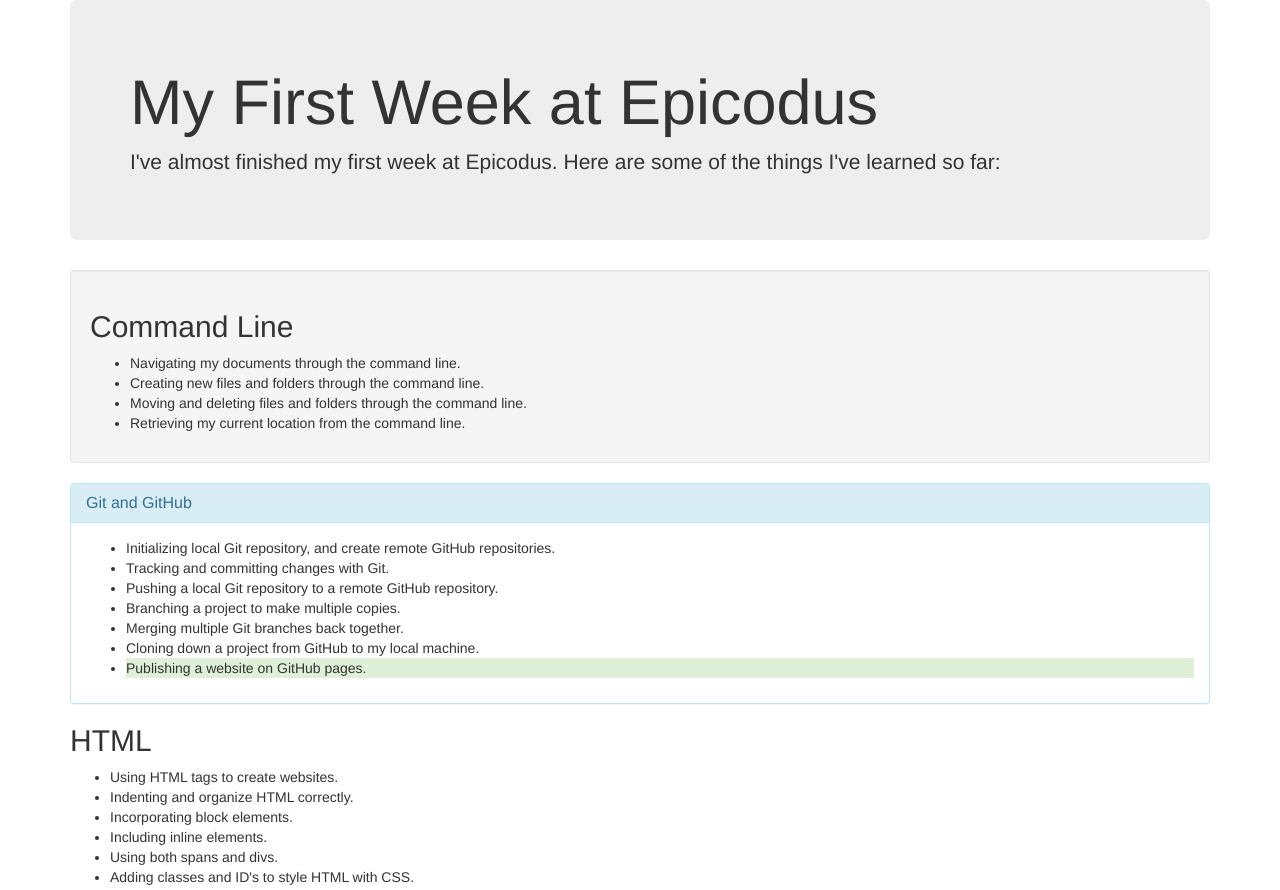
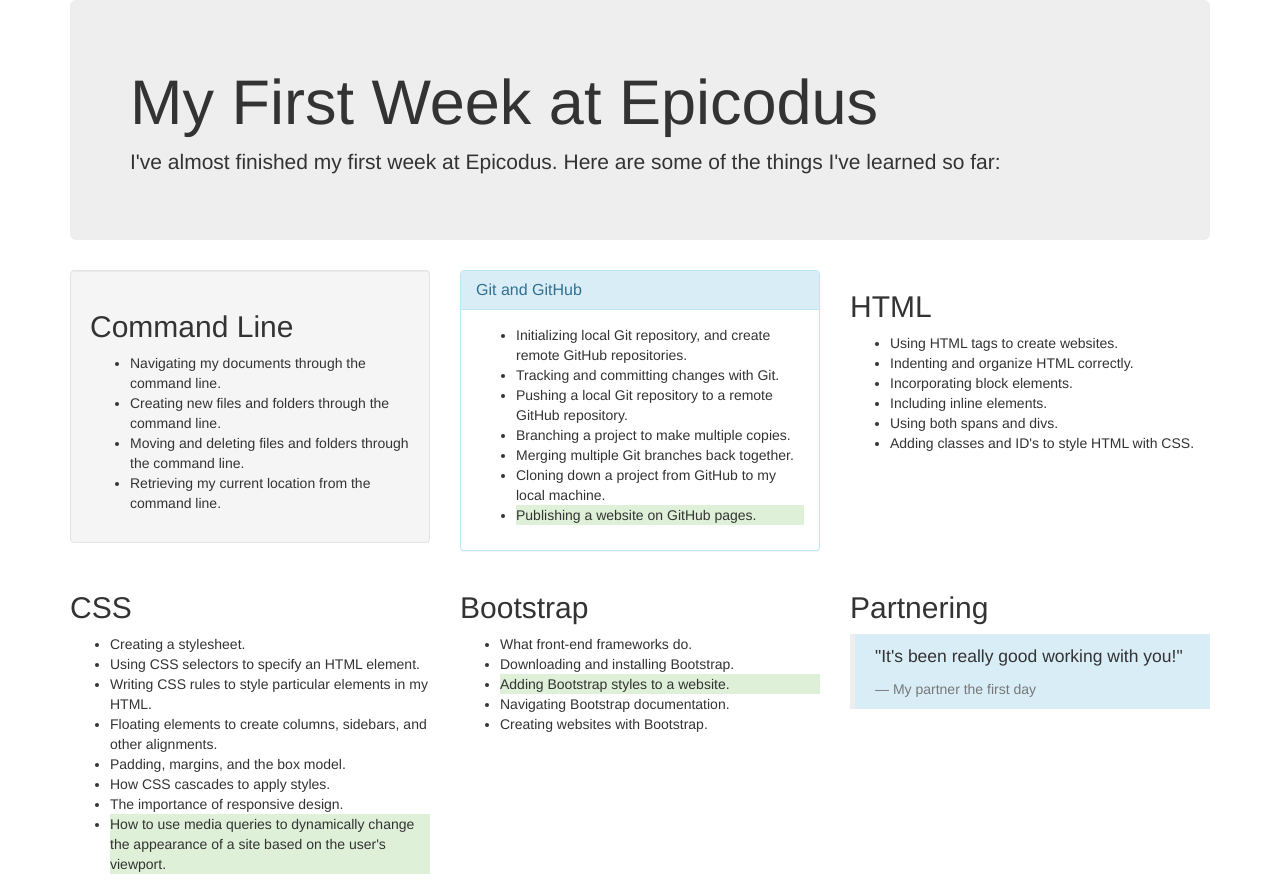
Before and after one commit to joe-kramer/week-in-review, a plain HTML site: page index.html in a window 1280 px wide. Shown: the top 890 px of the page. Drawn offline with nearby package versions, Linux system fonts and the light colour scheme.

Commit message:
add bootstrap grid system two rows, three columns

```diff
--- a/index.html
+++ b/index.html
@@ -13,6 +13,8 @@
           I've almost finished my first week at Epicodus. Here are some of the things I've learned so far:
         </p>
       </div>
+      <div class="row">
+        <div class="col-md-4">
           <div class="well">
             <h2>Command Line</h2>
             <ul>
@@ -22,6 +24,8 @@
               <li>Retrieving my current location from the command line.</li>
             </ul>
           </div>
+        </div>
+        <div class="col-md-4">
           <div class="panel panel-info">
             <div class="panel-heading">
               <h2 class="panel-title">Git and GitHub</h2>
@@ -38,6 +42,8 @@
               </ul>
             </div>
           </div>
+        </div>
+        <div class="col-md-4">
           <h2>HTML</h2>
           <ul>
             <li>Using HTML tags to create websites.</li>
@@ -47,6 +53,11 @@
             <li>Using both spans and divs.</li>
             <li>Adding classes and ID's to style HTML with CSS.</li>
           </ul>
+        </div>
+      </div>
+<!-- second row -->
+      <div class="row">
+        <div class="col-md-4">
           <h2>CSS</h2>
           <ul>
             <li>Creating a stylesheet.</li>
@@ -58,6 +69,8 @@
             <li>The importance of responsive design.</li>
             <li class="bg-success">How to use media queries to dynamically change the appearance of a site based on the user's viewport.</li>
           </ul>
+        </div>
+        <div class="col-md-4">
           <h2>Bootstrap</h2>
           <ul>
             <li>What front-end frameworks do.</li>
@@ -66,11 +79,15 @@
             <li>Navigating Bootstrap documentation.</li>
             <li>Creating websites with Bootstrap.</li>
           </ul>
+        </div>
+        <div class="col-md-4">
           <h2>Partnering</h2>
           <blockquote class="bg-info">
             <p>"It's been really good working with you!"</p>
             <footer>My partner the first day</footer>
           </blockquote>
         </div>
+      </div>
+    </div>
   </body>
 </html>
```
Lines whose indentation alone changed are shown as unchanged.
